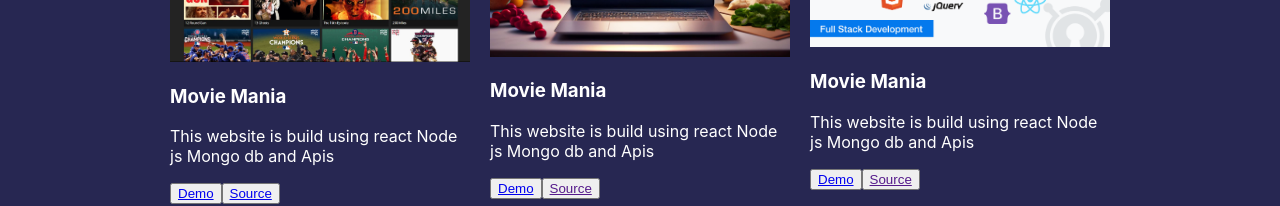
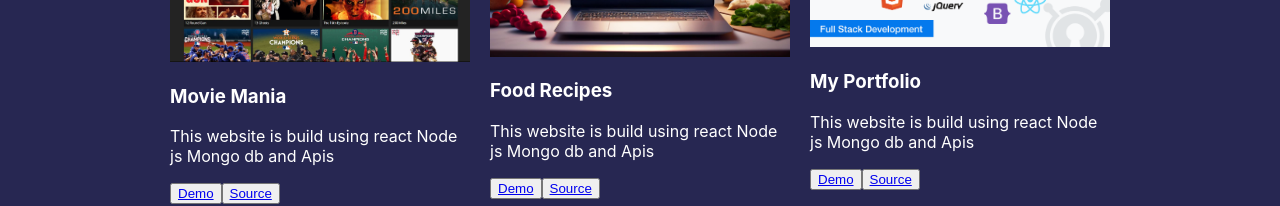
Before and after one commit to Aniket222-001/myportfolio, a React (Create React App) app: page /Project in a window 1280 px wide. Shown: the part 2044-2250 px from the top of the page. Built offline with nearby package versions, Linux system fonts and the light colour scheme.

Commit message:
Update Project.js

```diff
--- a/src/Components/Project.js
+++ b/src/Components/Project.js
@@ -22,12 +22,12 @@
             <img className='prj-img' src={require('../Images/maxresdefault.jpg')} alt="" />
           </div>
           <div className='prj-info'>
-            <h3>Movie Mania</h3>
+            <h3>Food Recipes</h3>
             <p>This website is build using react Node js Mongo db and Apis</p>
           </div>
           <div>
-            <button><a className='prj-btn1' href="https://movie-mania-orpin.vercel.app/">Demo</a></button>
-            <button><a className='prj-btn1' href="">Source</a></button>
+            <button><a className='prj-btn1' href="https://food-recipe-tau.vercel.app/">Demo</a></button>
+            <button><a className='prj-btn1' href="https://github.com/Aniket222-001/food-recipe">Source</a></button>
           </div>
       </div>
       <div className='prj-box1'>
@@ -35,12 +35,12 @@
             <img className='prj-img' src={require('../Images/full-stack-development.png')} />
           </div>
           <div className='prj-info'>
-            <h3>Movie Mania</h3>
+            <h3>My Portfolio</h3>
             <p>This website is build using react Node js Mongo db and Apis</p>
           </div>
           <div>
-            <button><a className='prj-btn1' href="https://movie-mania-orpin.vercel.app/">Demo</a></button>
-            <button><a className='prj-btn1' href="">Source</a></button>
+            <button><a className='prj-btn1' href="https://myportfolio-pied-rho.vercel.app/">Demo</a></button>
+            <button><a className='prj-btn1' href="https://github.com/Aniket222-001/myportfolio">Source</a></button>
           </div>
       </div>
     </div>
```
